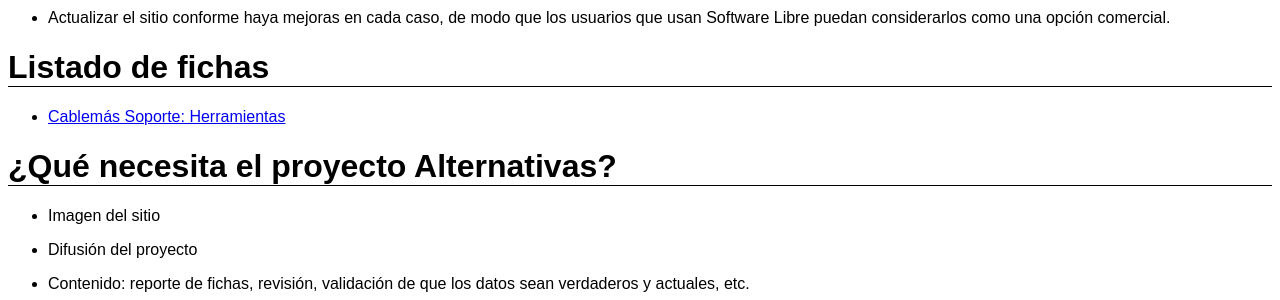
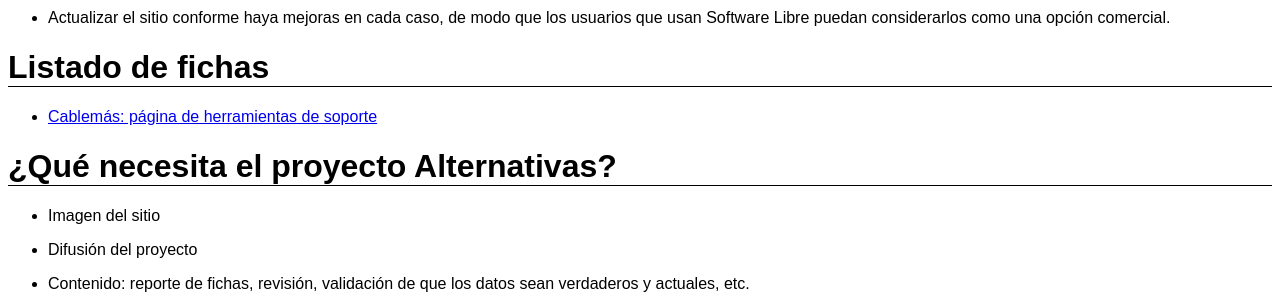
Before and after one commit to gultij/alternus.gultij.org, a Jekyll site: the page built from index.md, in a window 1280 px wide. Shown: the part 178-478 px from the top of the page. Built offline with Jekyll 4.4.1, drawn with Linux system fonts in a browser that asks for light colours.

Commit message:
cablemás/herramientas/soporte: un título más específico

```diff
--- a/cablemas/soporte/herramientas/index.md
+++ b/cablemas/soporte/herramientas/index.md
@@ -1,9 +1,9 @@
 ---
-title: Cablemás Soporte&#58; Herramientas
+title: Cablemás&#58; página de herramientas de soporte
 layout: ficha
 
 f_creacion: 2013-09-28
-f_revision: 2013-09-28
+f_revision: 2013-09-29
 
 liga: http://personal.cablemas.com/soportecablemas/soporte/herramientas.html
 
```
